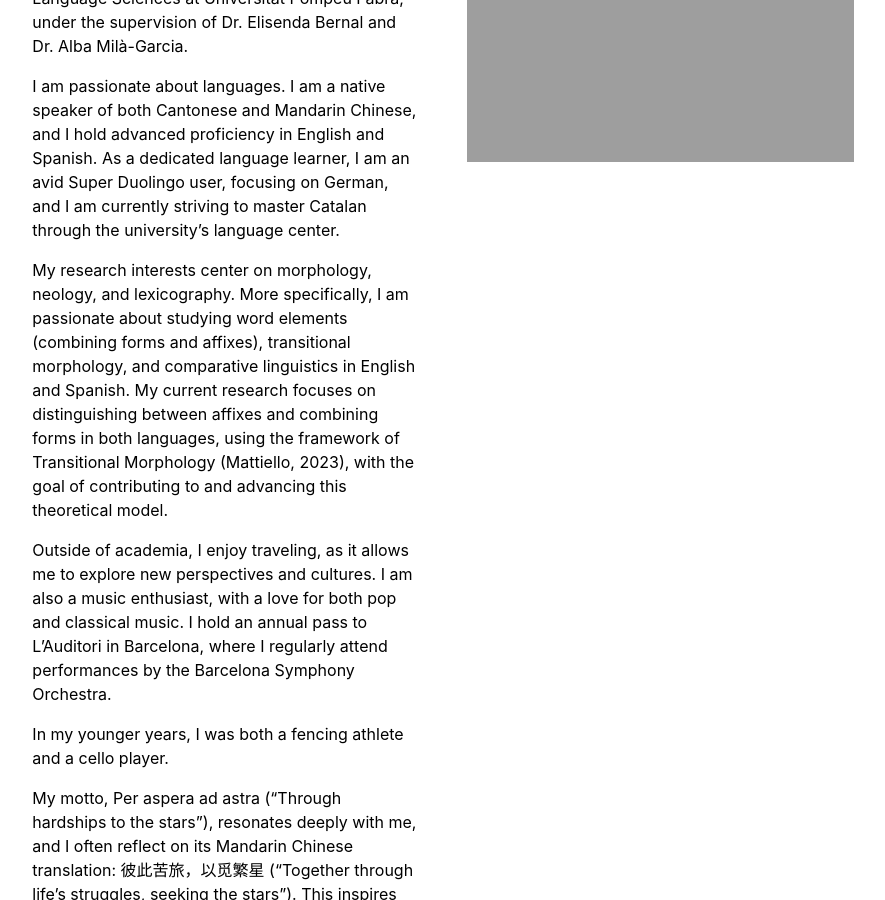
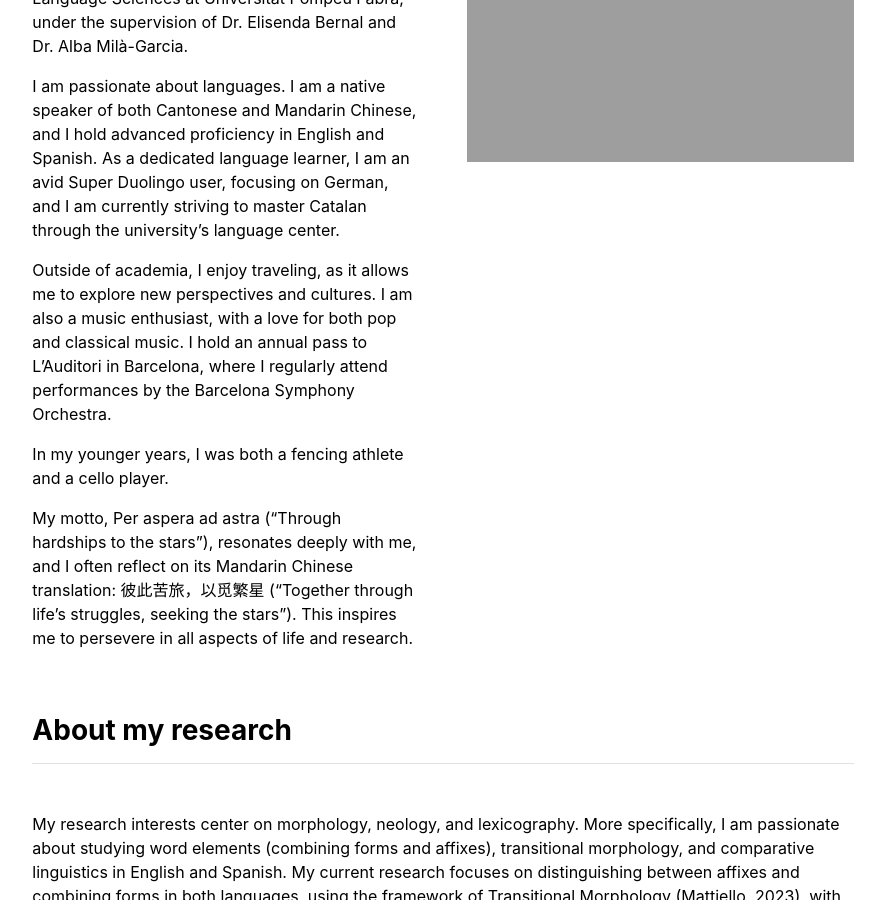
Before and after one commit to YingfeiLu/yingfeilu.github.io, a Jekyll site: the page built from index.md, in a window 1280 px wide and 900 px high, scrolled down 301 px. Shown: the whole window, without its empty margins (197-1082 px from the left). Built offline with Jekyll 4.4.1, drawn with Linux system fonts in a browser that asks for light colours.

Commit message:
Update index.md

```diff
--- a/index.md
+++ b/index.md
@@ -7,8 +7,6 @@
 
 I am passionate about languages. I am a native speaker of both Cantonese and Mandarin Chinese, and I hold advanced proficiency in English and Spanish. As a dedicated language learner, I am an avid Super Duolingo user, focusing on German, and I am currently striving to master Catalan through the university’s language center.
 
-My research interests center on morphology, neology, and lexicography. More specifically, I am passionate about studying word elements (combining forms and affixes), transitional morphology, and comparative linguistics in English and Spanish. My current research focuses on distinguishing between affixes and combining forms in both languages, using the framework of Transitional Morphology (Mattiello, 2023), with the goal of contributing to and advancing this theoretical model.
-
 Outside of academia, I enjoy traveling, as it allows me to explore new perspectives and cultures. I am also a music enthusiast, with a love for both pop and classical music. I hold an annual pass to L’Auditori in Barcelona, where I regularly attend performances by the Barcelona Symphony Orchestra.
 
 In my younger years, I was both a fencing athlete and a cello player.
```
